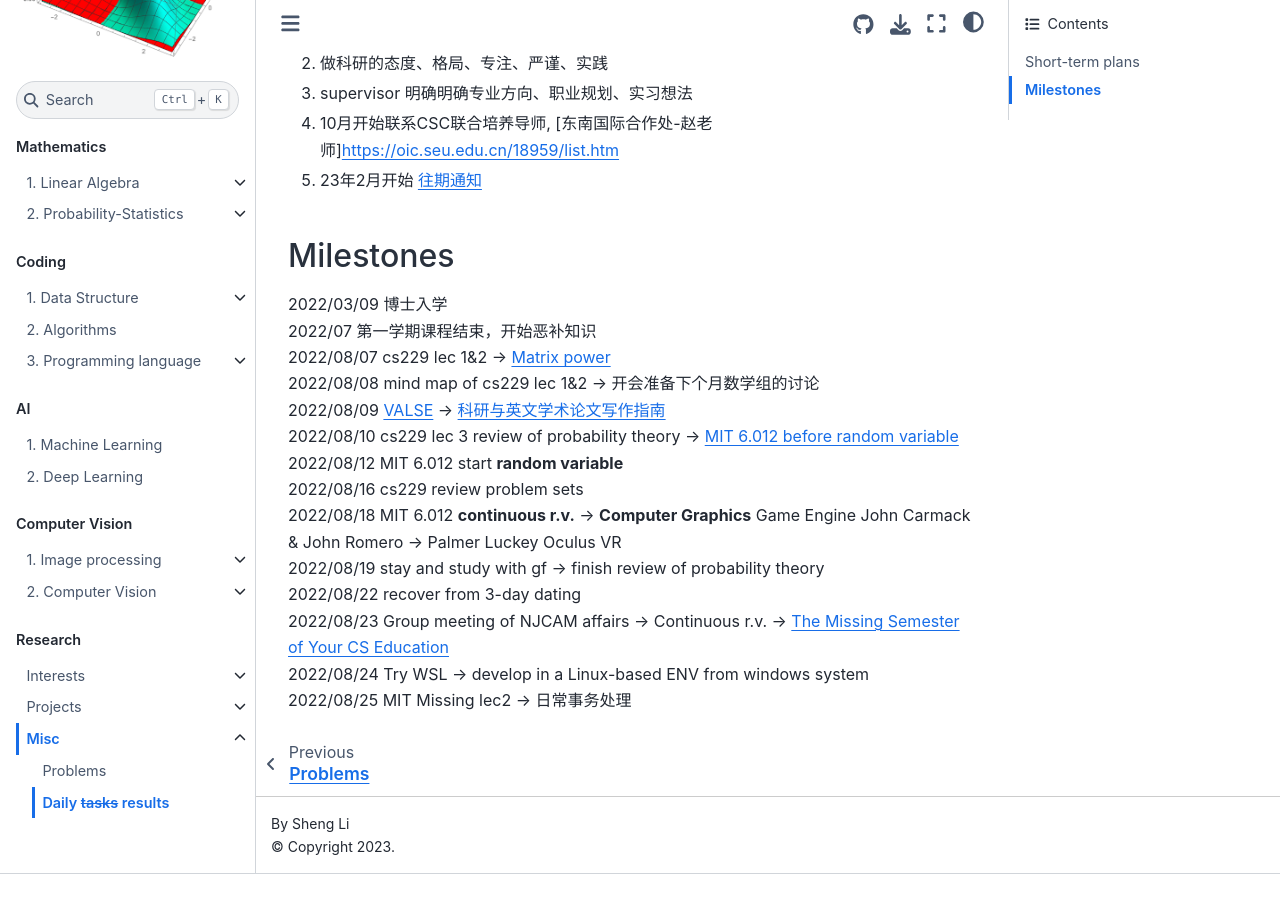
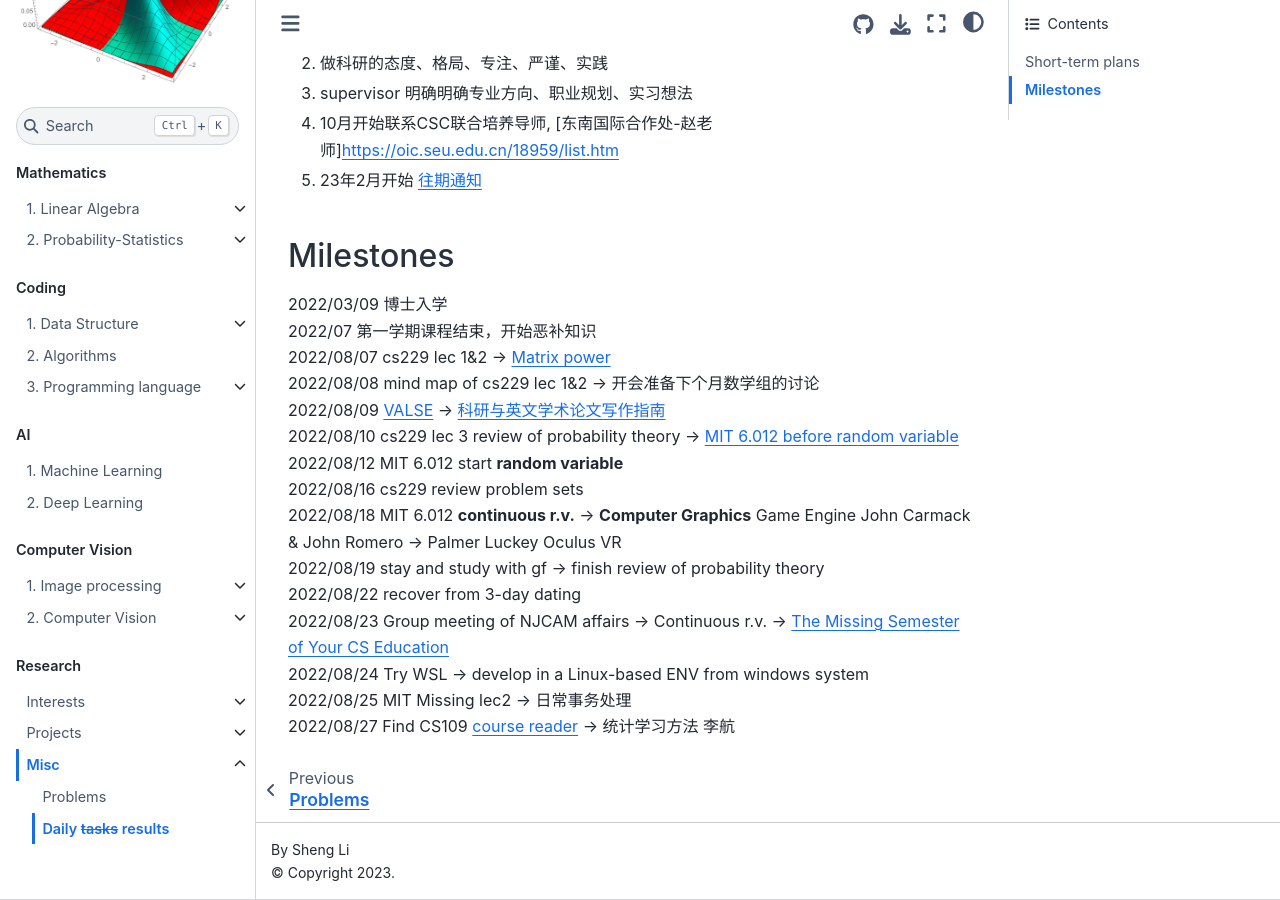
Before and after one commit to EeToSe/EeToSe.github.io, a Jupyter Book: the page built from chapters/10/1/2/results.md, in a window 1280 px wide and 900 px high, scrolled down 637 px. Built offline with Jupyter Book 1.0.4 settings and Sphinx 7.4.7 and the Sphinx Book theme 1.1.4, drawn with Linux system fonts in a browser that asks for light colours; pages that are not in the unit, such as notebooks, are missing from menus; before the commit the page ends 1511 px from its top, so only the background shows below that.

Commit message:
daily update :)

```diff
--- a/chapters/10/1/2/results.md
+++ b/chapters/10/1/2/results.md
@@ -35,4 +35,5 @@ Computer vision
 2022/08/22 recover from 3-day dating <br>
 2022/08/23 Group meeting of NJCAM affairs -> Continuous r.v. -> [The Missing Semester of Your CS Education](https://missing.csail.mit.edu/) <br>
 2022/08/24 Try WSL -> develop in a Linux-based ENV from windows system<br>
-2022/08/25 MIT Missing lec2 -> 日常事务处理
+2022/08/25 MIT Missing lec2 -> 日常事务处理<br>
+2022/08/27 Find CS109 [course reader](https://chrispiech.github.io/probabilityForComputerScientists/en/part1/bayes_theorem/) -> 统计学习方法 李航
```
Also changed, not shown: 1 other file.
